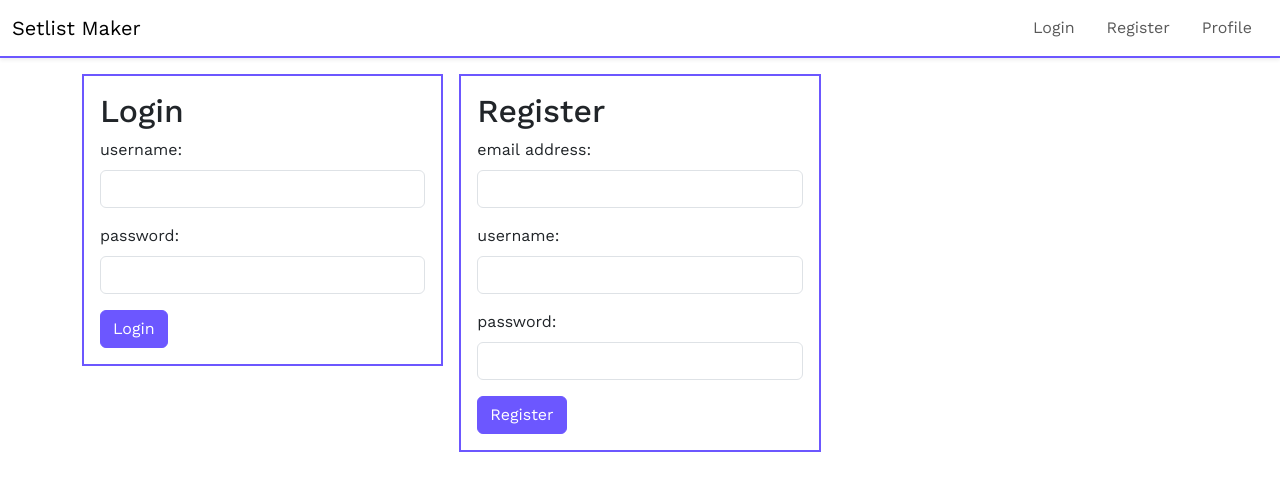
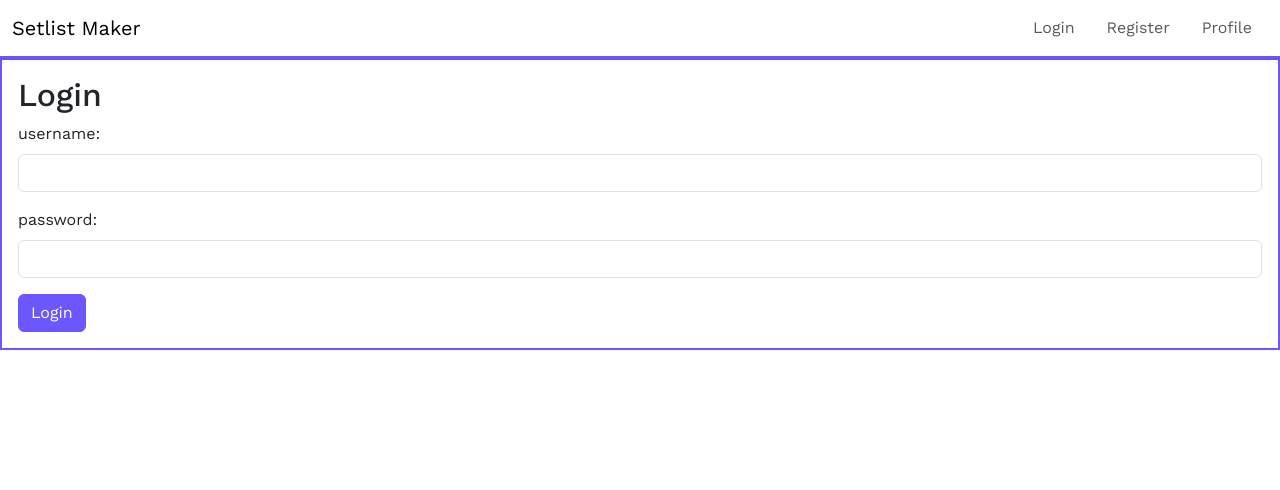
Before and after one commit to klalicki/setlist-maker, a React (Create React App) app in the folder client/: page /login in a window 1280 px wide. Shown: the top 490 px of the page. Built offline with nearby package versions, Linux system fonts and the light colour scheme.

Commit message:
adds React Router, sets up basic routes

```diff
--- a/client/src/App.jsx
+++ b/client/src/App.jsx
@@ -1,11 +1,18 @@
 import NavBar from "./components/NavBar";
-import LoginForm from "./components/LoginForm";
-import RegisterForm from "./components/RegisterForm";
+import LoginPage from "./pages/LoginPage";
+import RegisterPage from "./pages/RegisterPage";
+import { BrowserRouter, Routes, Route } from "react-router-dom";
 function App() {
   return (
     <div className="app">
       <NavBar />
-      <div className="container">
+      <BrowserRouter>
+        <Routes>
+          <Route path="/login" element={<LoginPage />} />
+          <Route path="/register" element={<RegisterPage />} />
+        </Routes>
+      </BrowserRouter>
+      {/* <div className="container">
         <div className="row gx-3 gy-3 pt-3">
           <div className="col col-12 col-md-4">
             <LoginForm />
@@ -14,7 +21,7 @@
             <RegisterForm />
           </div>
         </div>
-      </div>
+      </div> */}
     </div>
   );
 }
--- a/client/src/components/LoginForm.jsx
+++ b/client/src/pages/LoginPage.jsx
@@ -1,4 +1,4 @@
-const LoginForm = () => {
+const LoginPage = () => {
   return (
     <form className="p-3  border border-primary border-2">
       <h2>Login</h2>
@@ -25,4 +25,4 @@
     </form>
   );
 };
-export default LoginForm;
+export default LoginPage;
--- a/client/src/components/RegisterForm.jsx
+++ b/client/src/pages/RegisterPage.jsx
@@ -1,4 +1,4 @@
-const RegisterForm = () => {
+const RegisterPage = () => {
   return (
     <form className="p-3 border border-primary border-2">
       <h2>Register</h2>
@@ -41,4 +41,4 @@
     </form>
   );
 };
-export default RegisterForm;
+export default RegisterPage;
```
